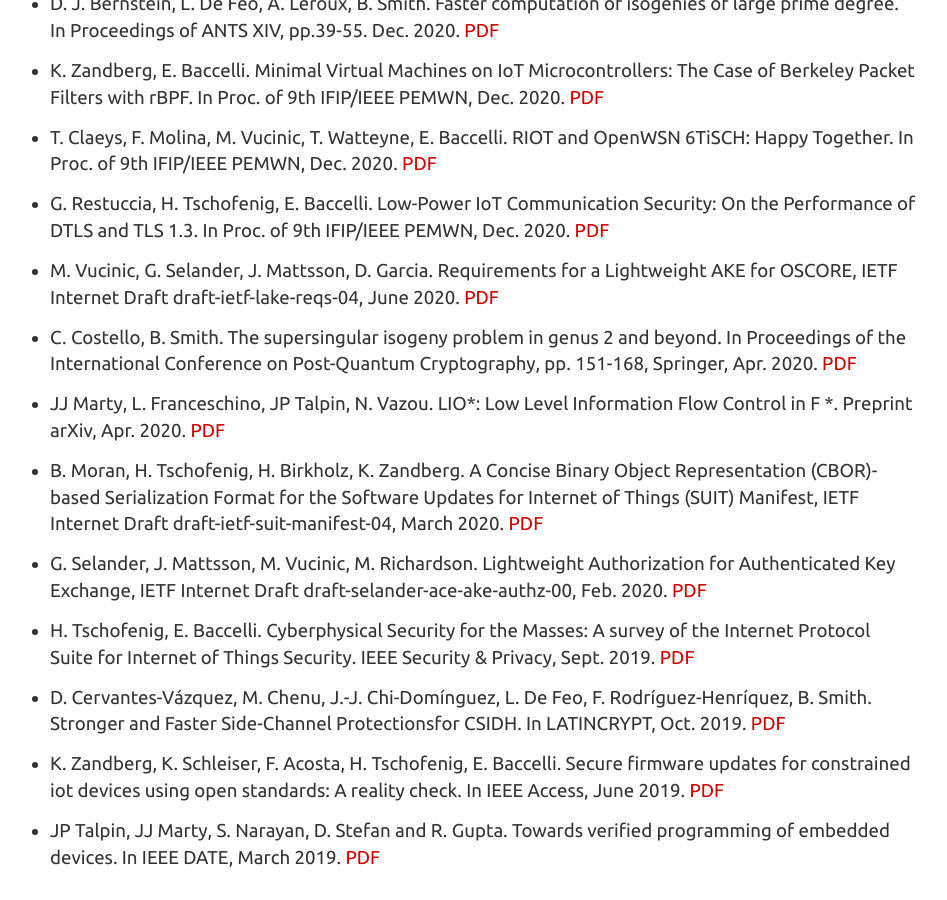
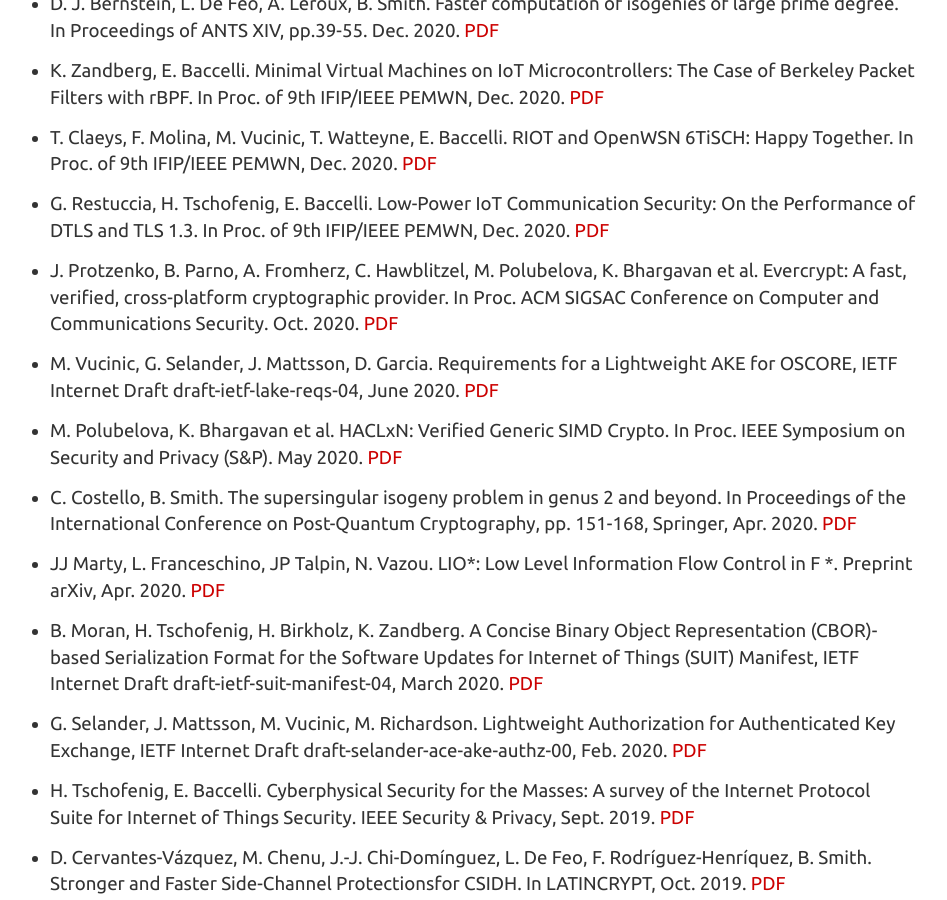
Before and after one commit to future-proof-iot/RIOT-fp, a Jekyll site: the page built from publications.md, in a window 1280 px wide and 900 px high, scrolled down 910 px. Shown: the whole window, without its empty margins (20-967 px from the left). Built offline with Jekyll 4.4.1, drawn with Linux system fonts in a browser that asks for light colours; nearby versions of some CDN libraries; our own code applies the rules of GitHub Pages for plain Markdown files.

Commit message:
publication added Prosecco publis 2020

```diff
--- a/publications.md
+++ b/publications.md
@@ -26,7 +26,11 @@
 
 - G. Restuccia, H. Tschofenig, E. Baccelli. Low-Power IoT Communication Security: On the Performance of DTLS and TLS 1.3. In Proc. of 9th IFIP/IEEE PEMWN, Dec. 2020. [PDF](https://arxiv.org/pdf/2011.12035.pdf)
 
+- J. Protzenko, B. Parno, A. Fromherz, C. Hawblitzel, M. Polubelova, K. Bhargavan et al. Evercrypt: A fast, verified, cross-platform cryptographic provider. In Proc. ACM SIGSAC Conference on Computer and Communications Security. Oct. 2020. [PDF](http://www.normalesup.org/~ramanana/research/everest/evercrypt/paper.pdf)
+
 - M. Vucinic, G. Selander, J. Mattsson, D. Garcia. Requirements for a Lightweight AKE for OSCORE, IETF Internet Draft draft-ietf-lake-reqs-04, June 2020. [PDF](https://tools.ietf.org/pdf/draft-ietf-lake-reqs-04.txt)
+
+- M. Polubelova, K. Bhargavan et al. HACLxN: Verified Generic SIMD Crypto. In Proc. IEEE Symposium on Security and Privacy (S&P). May 2020. [PDF](https://dl.acm.org/doi/pdf/10.1145/3372297.3423352)
 
 - C. Costello, B. Smith. The supersingular isogeny problem in genus 2 and beyond. In Proceedings of the International Conference on Post-Quantum Cryptography, pp. 151-168, Springer, Apr. 2020. [PDF](https://arxiv.org/pdf/1912.00701)
 
```
